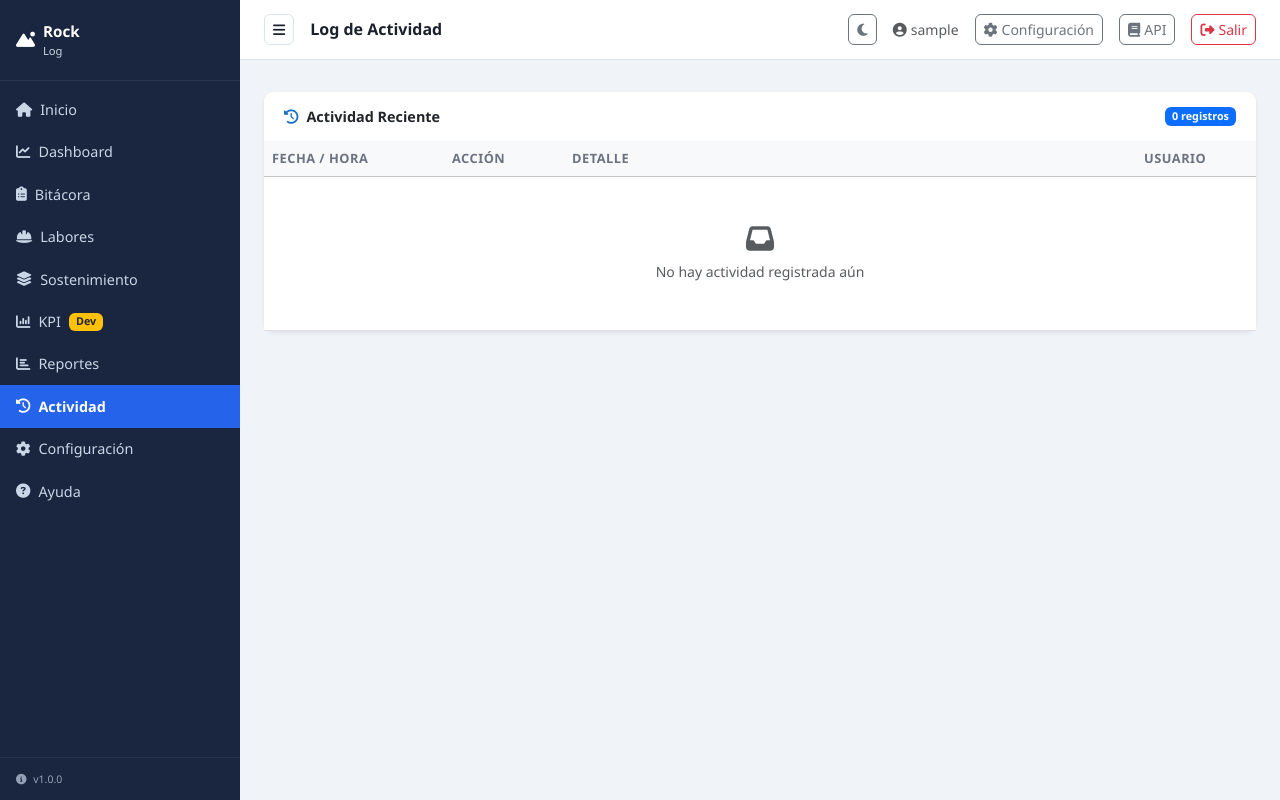
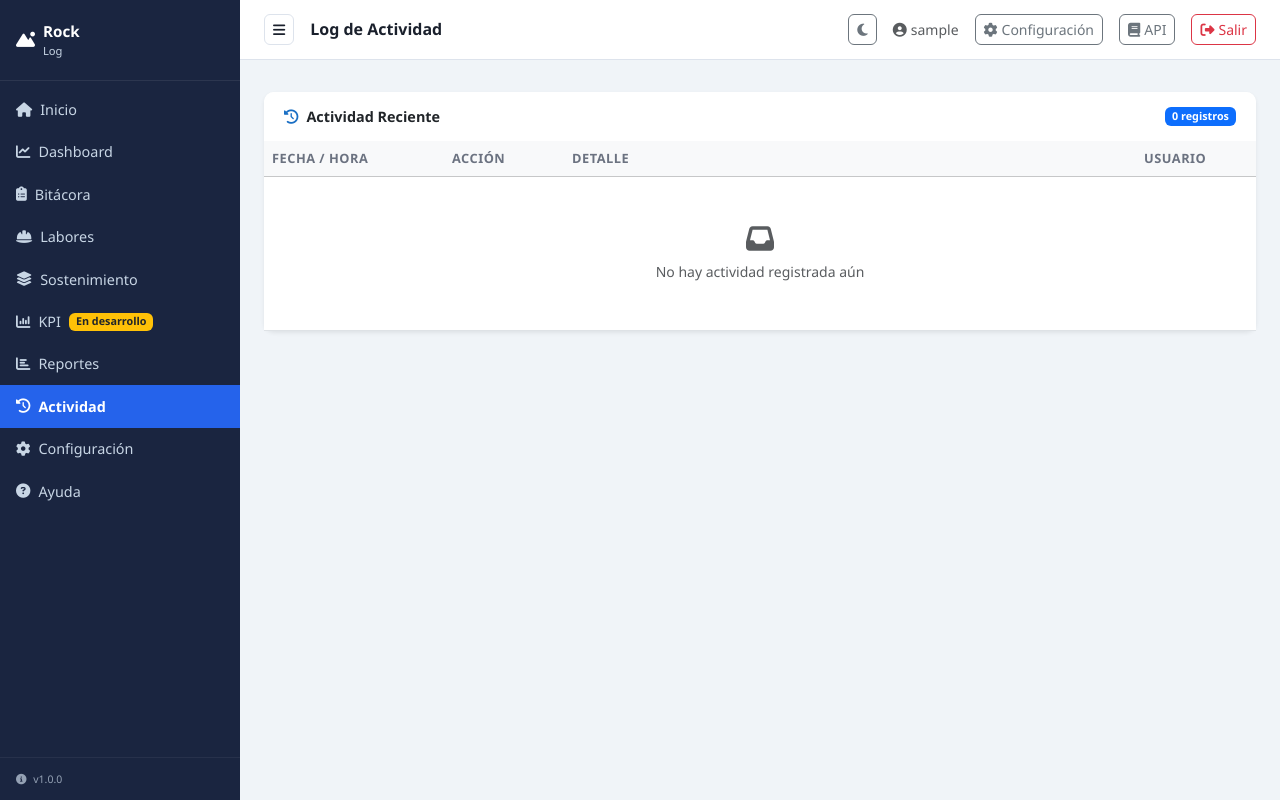
Before and after one commit to JoseMilad/bitacora-geomecanica, a FastAPI app: page /actividad in a window 1280 px wide. Run offline with FastAPI, Linux system fonts and the light colour scheme; the visitor is signed in with stand-in values (Sample User, id 1); data that the repository does not hold is empty.

Commit message:
Final polishing - comment clarity and Spanish consistency
Agent-Logs-Url: https://github.com/JoseMilad/bitacora-geomecanica/sessions/7a166fb3-d693-4689-90c3-8a8ed59212d2

Co-authored-by: JoseMilad <124703581+JoseMilad@users.noreply.github.com>

```diff
--- a/src/web/routers/estandar.py
+++ b/src/web/routers/estandar.py
@@ -141,7 +141,7 @@ async def agregar_fila(
                     return RedirectResponse(url=f"/estandar?sistema={quote(sistema_seguro)}", status_code=303)
             except (ValueError, TypeError):
                 # If numeric conversion fails, fall back to string comparison
-                # This is expected for text-based or mixed-type classifications
+                # This handles numeric ranges with non-numeric values or unexpected data types
                 if (fila_min == input_min and
                     fila_max == input_max and
                     fila_tipo == input_tipo):
--- a/src/web/templates/base.html
+++ b/src/web/templates/base.html
@@ -58,7 +58,7 @@
         <li>
           <a href="#" class="sidebar-link disabled" id="kpiDevLink" title="Función en desarrollo" aria-label="KPI - Función en desarrollo, solo disponible para el administrador global">
             <i class="fa-solid fa-chart-column me-2"></i><span>KPI</span>
-            <small class="badge bg-warning text-dark ms-2">Dev</small>
+            <small class="badge bg-warning text-dark ms-2">En desarrollo</small>
           </a>
         </li>
         {% endif %}
```
